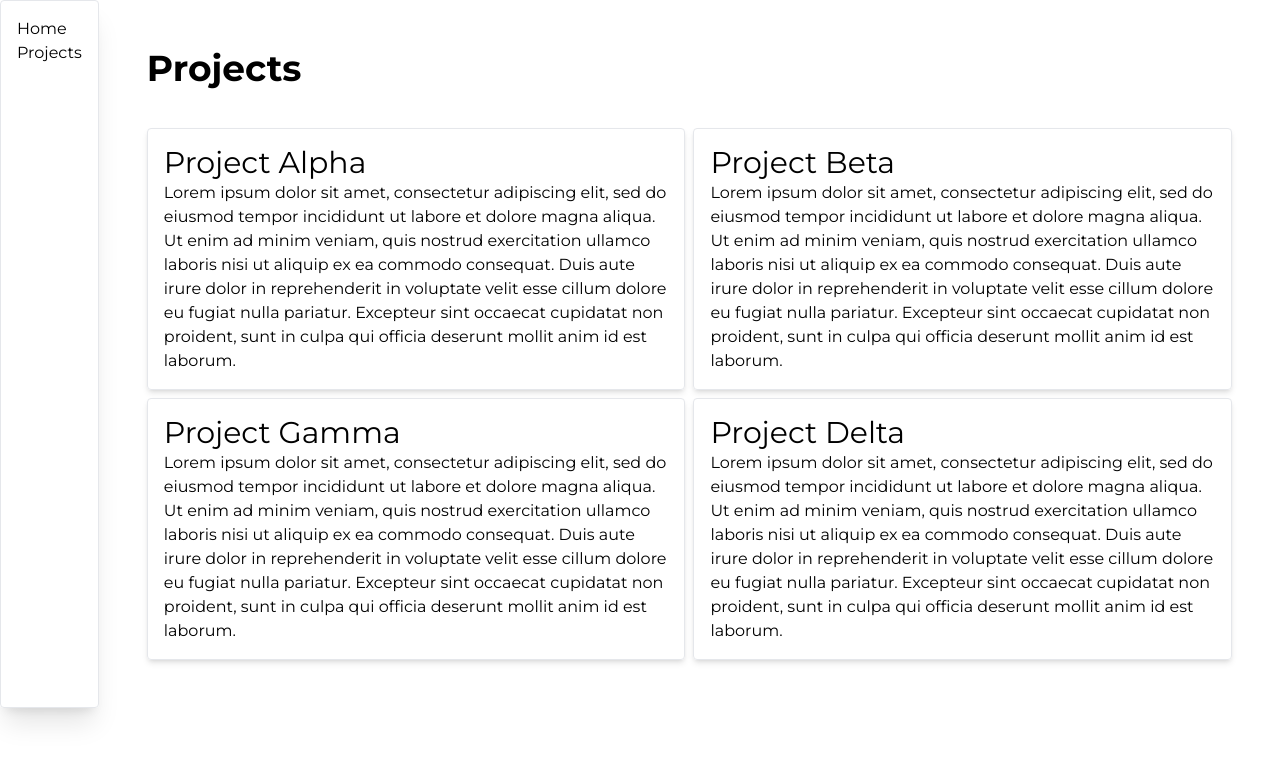
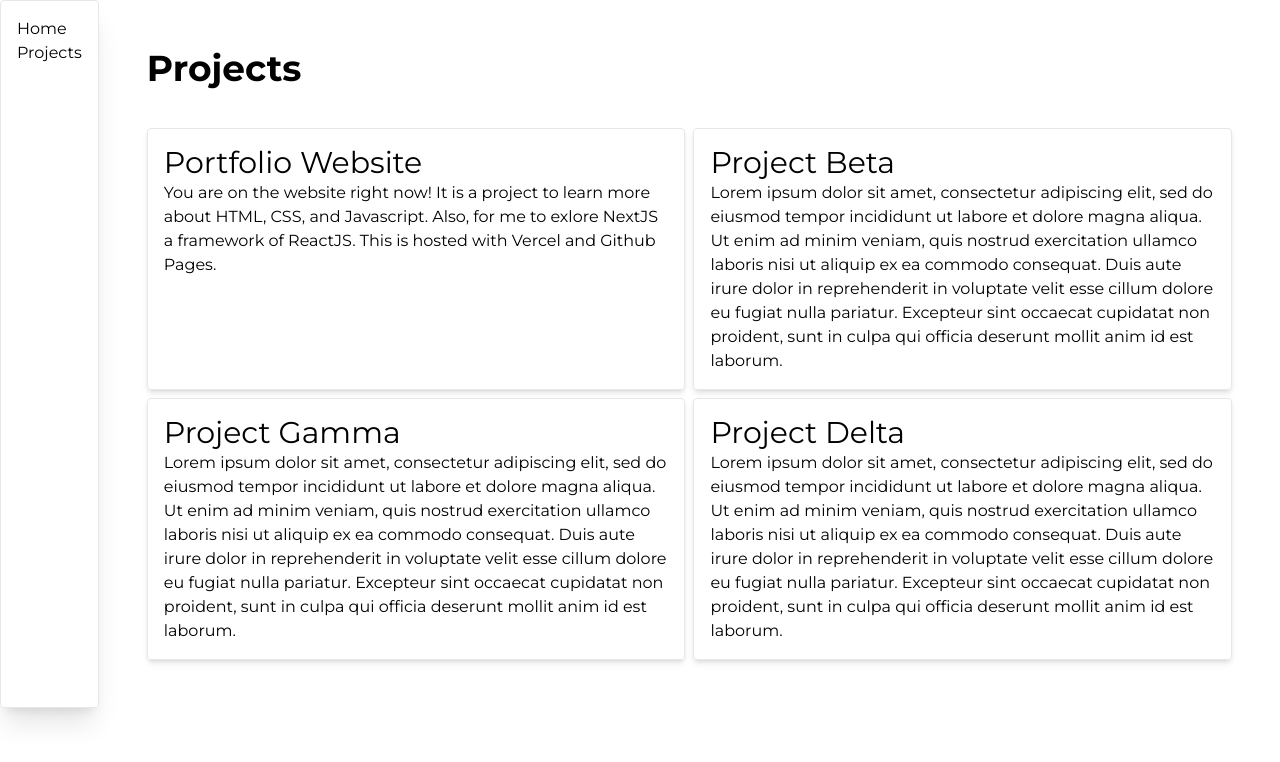
Before and after one commit to lewinl349/lewin-portfolio, a Next.js app: page /projects in a window 1280 px wide. Shown: the top 762 px of the page. Built offline with nearby package versions, Linux system fonts and the light colour scheme.

Commit message:
Add hover effect and project 1 on the projects subpage

```diff
--- a/app/projects/page.tsx
+++ b/app/projects/page.tsx
@@ -12,19 +12,15 @@ export default function Page() {
                 <br></br>
 
                 <div className="grid gap-2 grid-cols-1 md:grid-cols-2">
-                    <div className="p-4 border rounded shadow-md">
-                        <h3 className="text-3xl text-bold">Project Alpha</h3>
-                        <p>Lorem ipsum dolor sit amet, consectetur adipiscing
-                        elit, sed do eiusmod tempor incididunt ut labore et
-                        dolore magna aliqua. Ut enim ad minim veniam, quis
-                        nostrud exercitation ullamco laboris nisi ut aliquip
-                        ex ea commodo consequat. Duis aute irure dolor in
-                        reprehenderit in voluptate velit esse cillum dolore
-                        eu fugiat nulla pariatur. Excepteur sint occaecat
-                        cupidatat non proident, sunt in culpa qui officia
-                        deserunt mollit anim id est laborum.</p>
+                    <div className="p-4 border rounded shadow-md hover:bg-sky-100">
+                        <h3 className="text-3xl text-bold">Portfolio Website</h3>
+                        <p>You are on the website right now! It is a project to
+                            learn more about HTML, CSS, and Javascript. Also, for
+                            me to exlore NextJS a framework of ReactJS. This is hosted
+                            with Vercel and Github Pages.
+                        </p>
                     </div>
-                    <div className="p-4 border rounded shadow-md">
+                    <div className="p-4 border rounded shadow-md hover:bg-sky-100">
                         <h3 className="text-3xl text-bold">Project Beta</h3>
                         <p>Lorem ipsum dolor sit amet, consectetur adipiscing
                         elit, sed do eiusmod tempor incididunt ut labore et
@@ -36,7 +32,7 @@ export default function Page() {
                         cupidatat non proident, sunt in culpa qui officia
                         deserunt mollit anim id est laborum.</p>
                     </div>
-                    <div className="p-4 border rounded shadow-md">
+                    <div className="p-4 border rounded shadow-md hover:bg-sky-100">
                         <h3 className="text-3xl text-bold">Project Gamma</h3>
                         <p>Lorem ipsum dolor sit amet, consectetur adipiscing
                         elit, sed do eiusmod tempor incididunt ut labore et
@@ -48,7 +44,7 @@ export default function Page() {
                         cupidatat non proident, sunt in culpa qui officia
                         deserunt mollit anim id est laborum.</p>
                     </div>
-                    <div className="p-4 border rounded shadow-md">
+                    <div className="p-4 border rounded shadow-md hover:bg-sky-100">
                         <h3 className="text-3xl text-bold">Project Delta</h3>
                         <p>Lorem ipsum dolor sit amet, consectetur adipiscing
                         elit, sed do eiusmod tempor incididunt ut labore et
```
